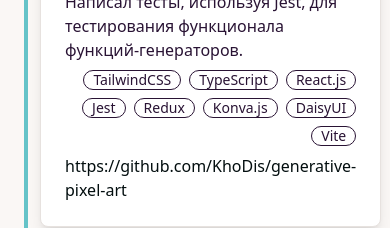
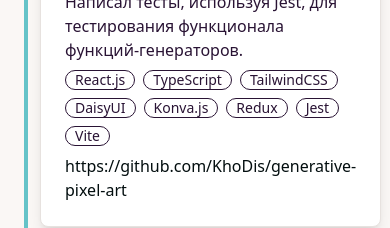
Before and after one commit to KhoDis/KhoDis.github.io, a React (Vite) app: page /#/projects in a window 390 px wide. Shown: the part 363-591 px from the top of the page. Built offline with nearby package versions, Linux system fonts and the light colour scheme.

Commit message:
style: fix stack order for smaller screens

```diff
--- a/src/pages/Projects.tsx
+++ b/src/pages/Projects.tsx
@@ -64,7 +64,7 @@
       ))}
       {stack && (
         <ul
-          className={`flex flex-wrap ${flip && "flex-row-reverse"} gap-2 mb-2`}
+          className={`flex flex-wrap ${flip && "md:flex-row-reverse"} gap-2 mb-2`}
         >
           {stack.map((skill, index) => (
             <Badge key={index} skill={skill} />
```
